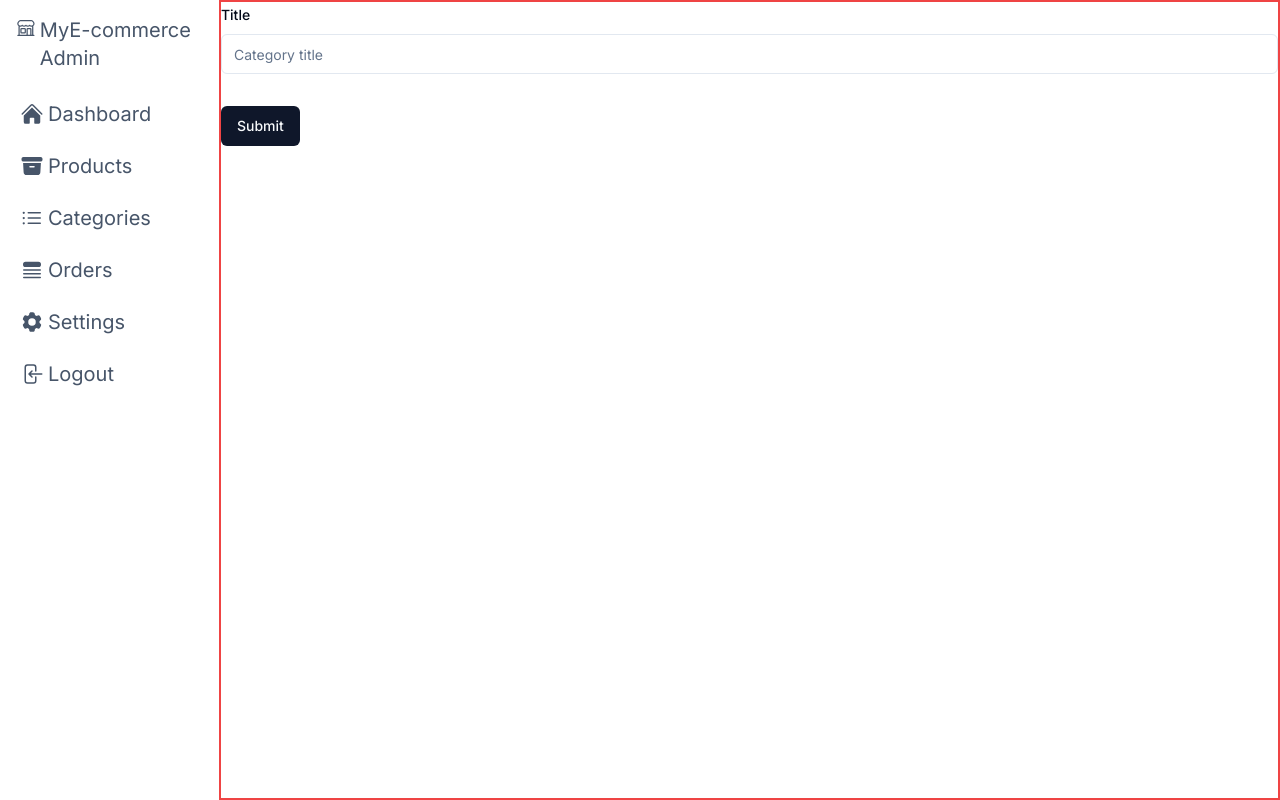
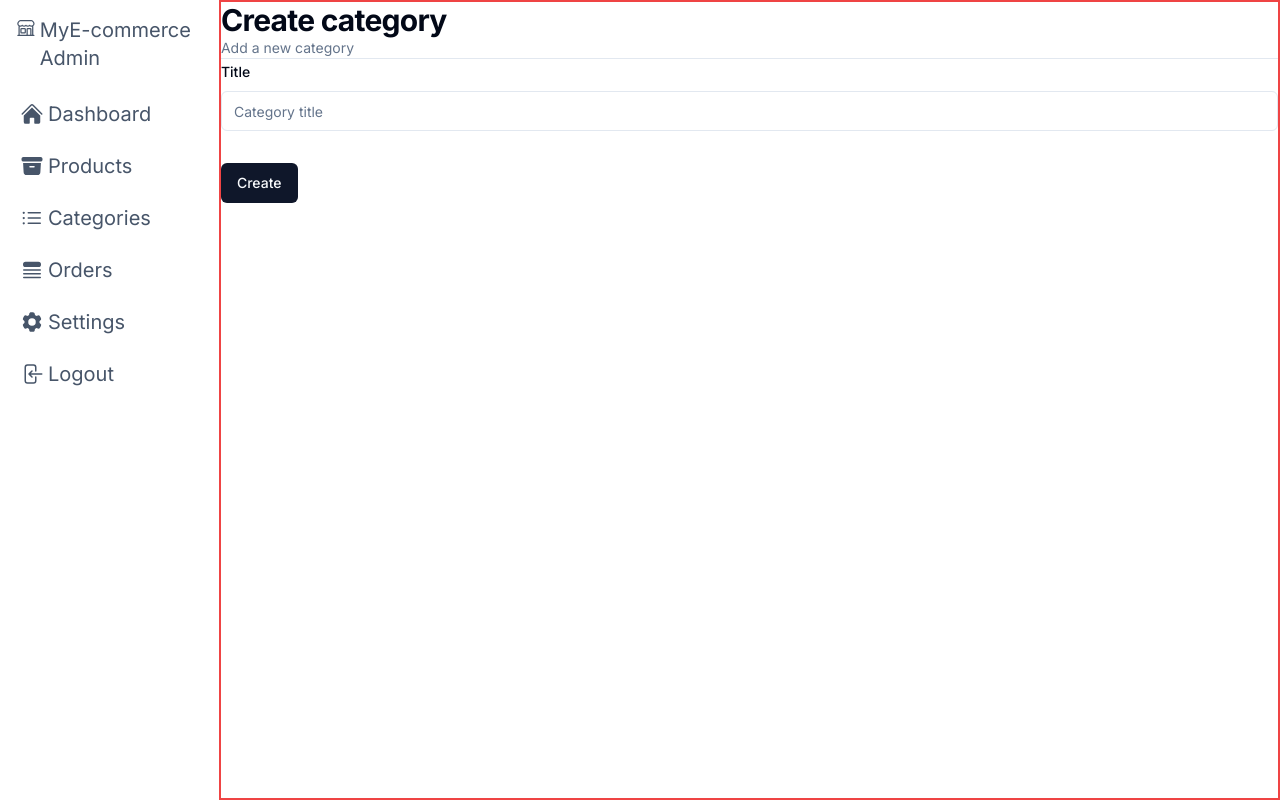
Before and after one commit to FaizanAsifB/tech-trove, a Next.js app: page /admin/categories/create in a window 1280 px wide. Built offline with nearby package versions, Linux system fonts and the light colour scheme.

Commit message:
feat: add edit category

```diff
--- a/app/(admin)/admin/categories/[categoryId]/page.tsx
+++ /dev/null
@@ -1,6 +0,0 @@
-import CategoryForm from '../components/CategoryForm'
-
-const page = () => {
-  return <CategoryForm />
-}
-export default page
--- a/app/(admin)/admin/categories/components/CategoryForm.tsx
+++ b/app/(admin)/admin/categories/components/CategoryForm.tsx
@@ -10,36 +10,56 @@ import {
   FormLabel,
   FormMessage,
 } from '@/components/ui/form'
+import { Heading } from '@/components/ui/heading'
 import { Input } from '@/components/ui/input'
+import { Separator } from '@/components/ui/separator'
 import { zodResolver } from '@hookform/resolvers/zod'
 import axios from 'axios'
+import { useRouter } from 'next/navigation'
 import { useForm } from 'react-hook-form'
 import { z } from 'zod'
 
 const categorySchema = z.object({
-  title: z.string().min(1, 'Title is required').max(50),
+  title: z.string().trim().min(1, 'Title is required').max(50),
 })
 
 type Category = z.infer<typeof categorySchema>
 
 type CategoryFormProps = {
-  onSubmit: (data: Category) => Promise<void>
+  initialData: Category | null
 }
 
-const CategoryForm = () => {
+const CategoryForm = ({ initialData }: CategoryFormProps) => {
+  const router = useRouter()
+
+  const title = initialData ? 'Edit category' : 'Create category'
+  const description = initialData ? 'Edit a category.' : 'Add a new category'
+  //  const toastMessage = initialData ? 'Category updated.' : 'Category created.'
+  const action = initialData ? 'Save changes' : 'Create'
+
   const form = useForm<Category>({
     resolver: zodResolver(categorySchema),
-    defaultValues: {
+    defaultValues: initialData || {
       title: '',
     },
   })
 
-  function handleSubmit(data: Category) {
+  async function handleSubmit(data: Category) {
     //add axios post request
-    axios.post('http://localhost:3000/api/category', data)
+    try {
+      await axios.post('http://localhost:3000/api/category', data)
+
+      router.refresh()
+      router.push('/admin/categories')
+    } catch (error) {
+      console.log(error)
+    }
   }
 
   return (
+    <>
+      <Heading title={title} description={description} />
+      <Separator />
       <Form {...form}>
         <form onSubmit={form.handleSubmit(handleSubmit)} className="space-y-8">
           <FormField
@@ -56,9 +76,10 @@ const CategoryForm = () => {
               </FormItem>
             )}
           />
-        <Button type="submit">Submit</Button>
+          <Button type="submit">{action}</Button>
         </form>
       </Form>
+    </>
   )
 }
 export default CategoryForm
--- a/app/(admin)/admin/categories/create/page.tsx
+++ b/app/(admin)/admin/categories/create/page.tsx
@@ -1,4 +1,3 @@
-import prismaDb from '@/lib/prisma'
 import CategoryForm from '../components/CategoryForm'
 
 const NewCategoryPage = () => {
--- /dev/null
+++ b/app/(admin)/admin/categories/edit/[categoryId]/page.tsx
@@ -0,0 +1,18 @@
+import prismaDb from '@/lib/prisma'
+import CategoryForm from '../../components/CategoryForm'
+
+const EditCategoryPage = async ({
+  params,
+}: {
+  params: { categoryId: string }
+}) => {
+  const { categoryId } = params
+  const category = await prismaDb.category.findUnique({
+    where: {
+      id: categoryId,
+    },
+  })
+  console.log(category)
+  return <CategoryForm initialData={{ title: category.title }} />
+}
+export default EditCategoryPage
--- a/app/(admin)/admin/categories/page.tsx
+++ b/app/(admin)/admin/categories/page.tsx
@@ -6,7 +6,6 @@ import Link from 'next/link'
 
 const CategoriesPage = async () => {
   const categories = await prismaDb.category.findMany()
-  console.log(categories)
 
   return (
     <section>
@@ -14,6 +13,9 @@ const CategoriesPage = async () => {
         title="Categories"
         description="Manage categories for your products"
       />
+      <Button asChild>
+        <Link href="categories/create">Create Category</Link>
+      </Button>
       <Separator />
       <div>
         {categories.length === 0 ? (
@@ -29,8 +31,10 @@ const CategoriesPage = async () => {
         {categories.map(category => (
           <article key={category.id}>
             <h3>{category.title}</h3>
-            <button>edit</button>
-            <button>delete</button>
+            <Button asChild>
+              <Link href={`/admin/categories/edit/${category.id}`}> edit</Link>
+            </Button>
+            <Button>delete</Button>
           </article>
         ))}
       </div>
```
Lines whose indentation alone changed are shown as unchanged.
